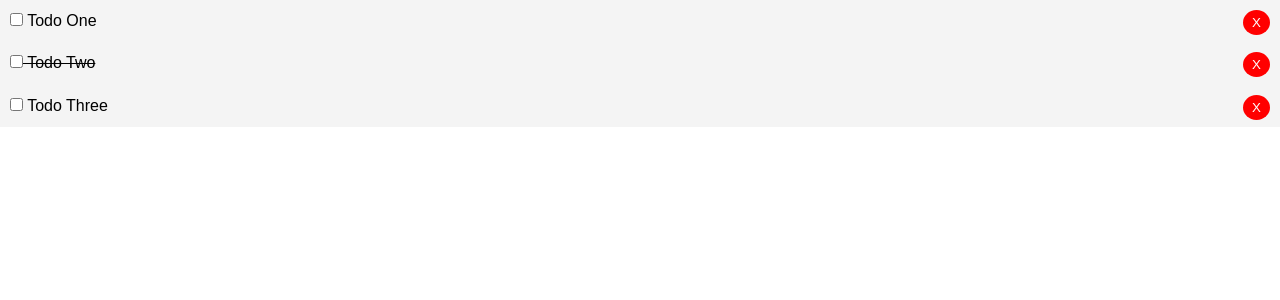
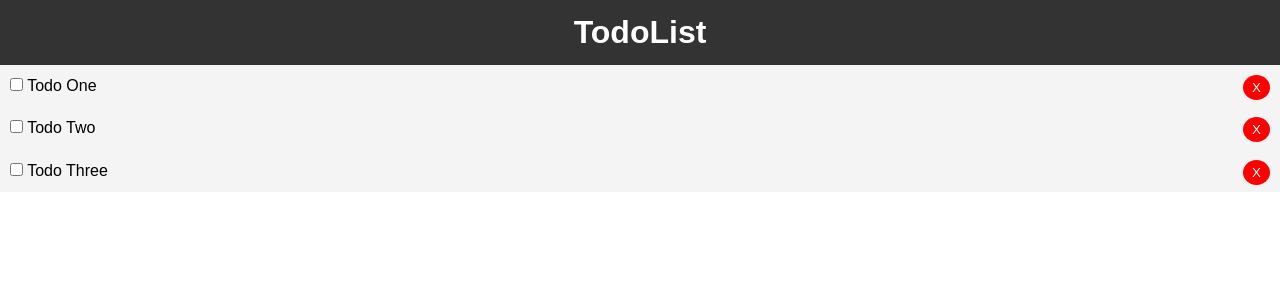
Before and after one commit to JewelBreeveld/todo, a Vue app: page / in a window 1280 px wide. Shown: the top 300 px of the page. Built offline with nearby package versions, Linux system fonts and the light colour scheme.

Commit message:
Button now works, deletes the item when clicked

```diff
--- a/src/App.vue
+++ b/src/App.vue
@@ -1,16 +1,20 @@
 <template>
   <div id="app">
-    <Todos v-bind:todos="todos"/>
+    <Header/>
+    <Todos v-bind:todos="todos" v-on:del-todo="deleteTodo"/>
   </div>
 </template>
 
 <script>
 import Todos from "./components/Todos";
+import Header from "./components/Layout/Header";
 export default {
   name: "app",
   components: {
-    Todos
+    Todos,
+    Header
   },
+
   data() {
     return {
       todos: [
@@ -22,7 +26,7 @@
         {
           id: 2,
           title: "Todo Two",
-          completed: true
+          completed: false
         },
         {
           id: 3,
@@ -31,6 +35,11 @@
         }
       ]
     };
+  },
+  methods: {
+    deleteTodo(id) {
+      this.todos = this.todos.filter(todo => todo.id !== id);
+    }
   }
 };
 </script>
--- /dev/null
+++ b/src/components/Layout/Header.vue
@@ -0,0 +1,25 @@
+<template>
+  <header class="header">
+    <h1>TodoList</h1>
+  </header>
+</template>
+
+<script>
+export default {
+  name: "Header"
+};
+</script>
+
+<style scoped>
+.header {
+  background: #333;
+  color: #fff;
+  text-align: center;
+  padding: 10px;
+}
+
+.header a {
+  color: #fff;
+  padding-right: 5px;
+}
+</style>
--- a/src/components/TodoItem.vue
+++ b/src/components/TodoItem.vue
@@ -3,7 +3,7 @@
     <p>
       <input type="checkbox" v-on:change="markComplete">
       {{todo.title}}
-      <button class="del">X</button>
+      <button @click="$emit('del-todo', todo.id)" class="del">X</button>
     </p>
   </div>
 </template>
--- a/src/components/Todos.vue
+++ b/src/components/Todos.vue
@@ -1,7 +1,7 @@
 <template>
   <div>
     <div v-bind:key="todo.id" v-for="todo in todos">
-      <TodoItem v-bind:todo="todo"/>
+      <TodoItem v-bind:todo="todo" v-on:del-todo="$emit('del-todo', todo.id)"/>
     </div>
   </div>
 </template>
```
